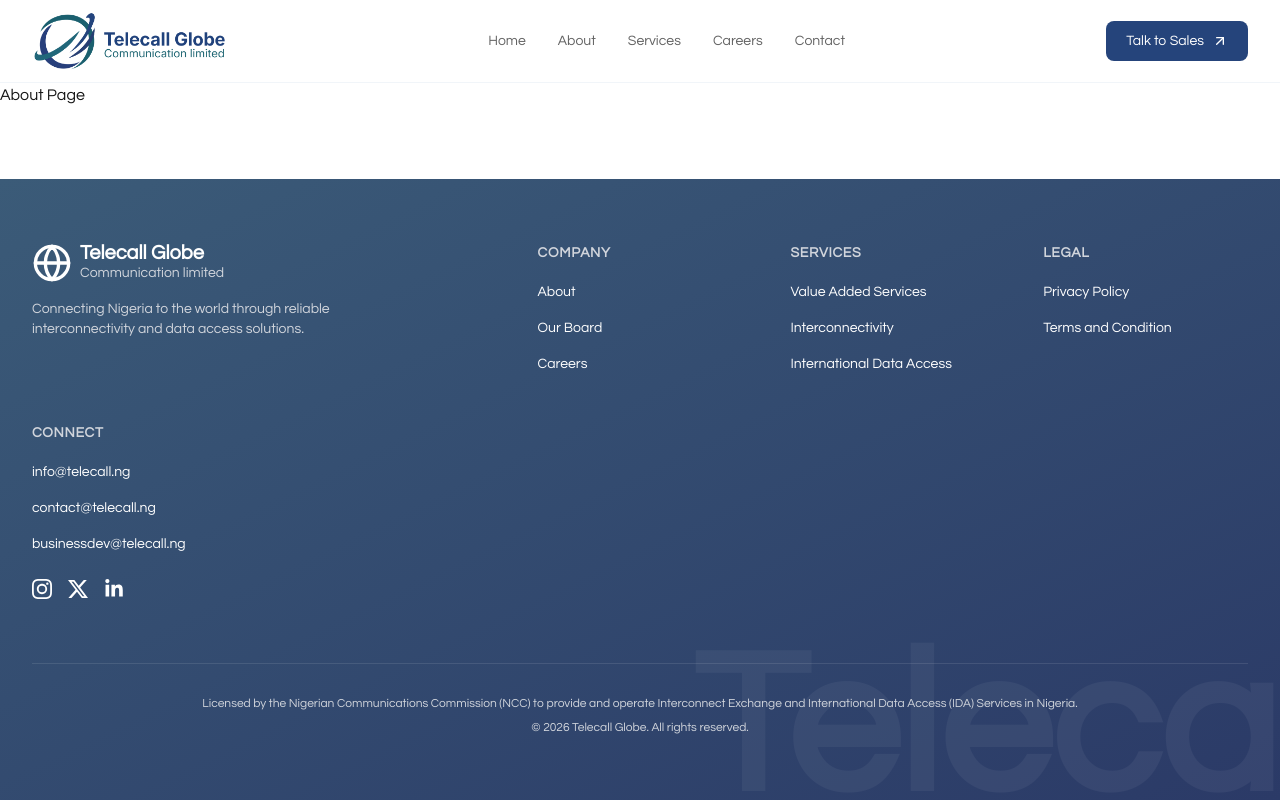
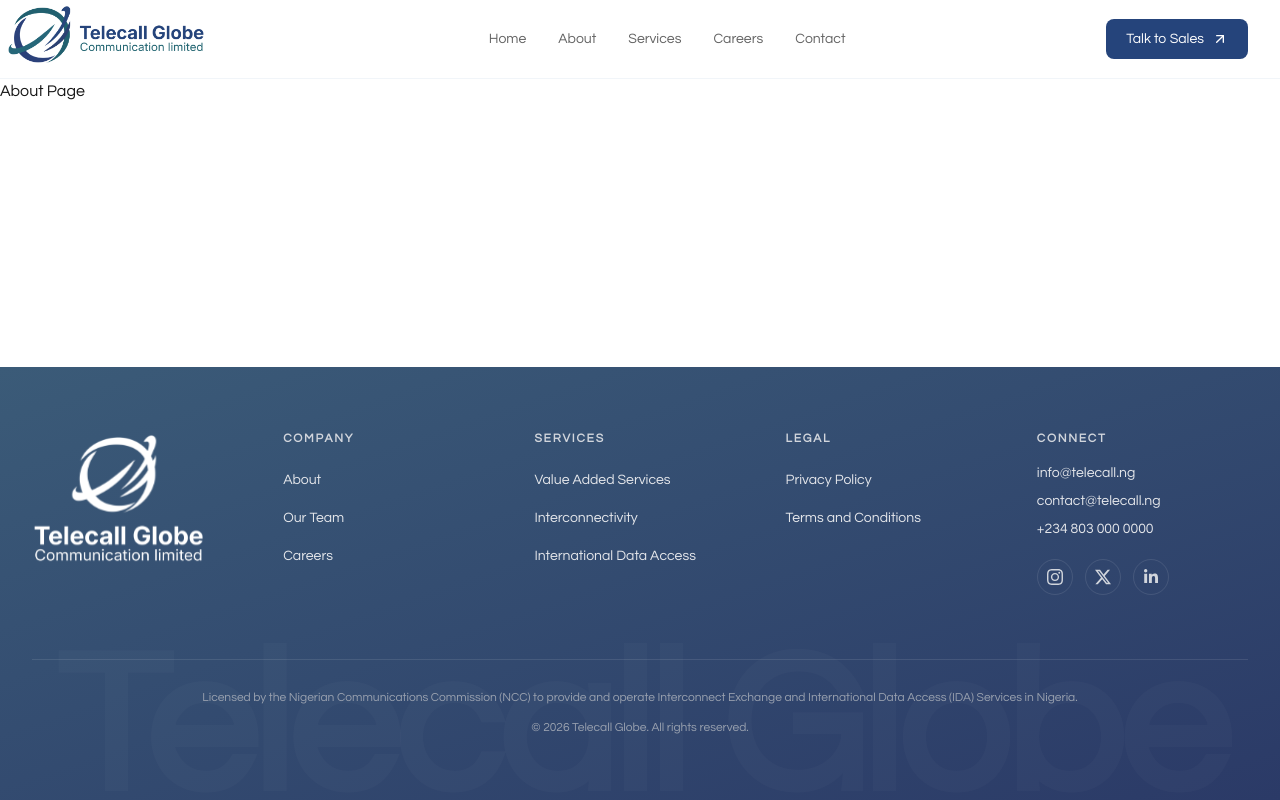
Before and after one commit to telecall-globe/official-website, a Next.js app: page /about in a window 1280 px wide. Built offline with nearby package versions, Linux system fonts and the light colour scheme.

Commit message:
add: footer section
Signed-off-by: Nweke Chidi <nwekechidigodwin460@gmail.com>

```diff
--- a/components/Footer.tsx
+++ b/components/Footer.tsx
@@ -1,7 +1,7 @@
 import Link from "next/link";
-import { Globe } from "lucide-react";
 import { SiInstagram, SiX } from "react-icons/si";
 import { FaLinkedinIn } from "react-icons/fa6";
+import Image from "next/image";
 
 export default function Footer() {
   const currentYear = new Date().getFullYear();
@@ -9,57 +9,63 @@ export default function Footer() {
   return (
     <footer className="relative w-full overflow-hidden bg-gradient-to-br from-[#3B5B78] to-[#2B3A67] text-white">
       {/* Background Watermark */}
-      <div className="pointer-events-none absolute -bottom-20 -right-20 select-none text-[200px] font-bold text-white/5">
-        Telecall
+      <div
+        aria-hidden="true"
+        className="pointer-events-none absolute -bottom-10 sm:-bottom-20 left-1/2 -translate-x-1/2 select-none whitespace-nowrap text-[120px] font-bold tracking-tight text-white/[0.025] sm:text-[160px] lg:text-[200px]"
+      >
+        Telecall Globe
       </div>
 
       <div className="relative z-10 mx-auto max-w-7xl px-4 py-16 sm:px-6 lg:px-8">
-        <div className="grid grid-cols-1 gap-12 md:grid-cols-2 lg:grid-cols-5">
-          {/* Logo Section */}
-          <div className="lg:col-span-2">
-            <Link href="/" className="mb-4 flex items-center gap-2">
-              <Globe className="h-10 w-10 text-white" />
-              <div className="flex flex-col">
-                <span className="text-xl font-bold leading-none">
-                  Telecall Globe
-                </span>
-                <span className="text-sm text-gray-300">
-                  Communication limited
-                </span>
-              </div>
+        {/* Main Footer Content */}
+        <div className="grid grid-cols-1 gap-12 sm:grid-cols-2 lg:grid-cols-5 lg:gap-10">
+          {/* Logo / About */}
+          <div>
+            <Link href="/" className="inline-flex">
+              <Image
+                src="/svg/telecall-logo-footer.svg"
+                alt="Telecall Globe Logo"
+                width={200}
+                height={200}
+                className="h-auto w-[180px]"
+              />
             </Link>
-            <p className="mt-4 max-w-xs text-sm text-gray-300">
+
+            {/* <p className="mt-5 max-w-xs text-sm leading-6 text-gray-300">
               Connecting Nigeria to the world through reliable interconnectivity
               and data access solutions.
-            </p>
+            </p> */}
           </div>
 
-          {/* Links Columns */}
+          {/* Company */}
           <div>
-            <h3 className="mb-4 text-sm font-semibold uppercase tracking-wider text-gray-300">
+            <h3 className="mb-5 text-xs font-semibold uppercase tracking-[0.15em] text-gray-300">
               Company
             </h3>
-            <ul className="space-y-3">
+
+            <ul className="space-y-3.5">
               <li>
                 <Link
                   href="/about"
-                  className="text-sm transition-colors hover:text-white"
+                  className="text-sm text-gray-200 transition-colors duration-300 hover:text-white"
                 >
                   About
                 </Link>
               </li>
+
               <li>
                 <Link
-                  href="/board"
-                  className="text-sm transition-colors hover:text-white"
+                  href="/about#team"
+                  className="text-sm text-gray-200 transition-colors duration-300 hover:text-white"
                 >
-                  Our Board
+                  Our Team
                 </Link>
               </li>
+
               <li>
                 <Link
                   href="/careers"
-                  className="text-sm transition-colors hover:text-white"
+                  className="text-sm text-gray-200 transition-colors duration-300 hover:text-white"
                 >
                   Careers
                 </Link>
@@ -67,31 +73,35 @@ export default function Footer() {
             </ul>
           </div>
 
+          {/* Services */}
           <div>
-            <h3 className="mb-4 text-sm font-semibold uppercase tracking-wider text-gray-300">
+            <h3 className="mb-5 text-xs font-semibold uppercase tracking-[0.15em] text-gray-300">
               Services
             </h3>
-            <ul className="space-y-3">
+
+            <ul className="space-y-3.5">
               <li>
                 <Link
-                  href="/services/value-added"
-                  className="text-sm transition-colors hover:text-white"
+                  href="/services#value-added-services"
+                  className="text-sm text-gray-200 transition-colors duration-300 hover:text-white"
                 >
                   Value Added Services
                 </Link>
               </li>
+
               <li>
                 <Link
-                  href="/services/interconnectivity"
-                  className="text-sm transition-colors hover:text-white"
+                  href="/services#interconnectivity"
+                  className="text-sm text-gray-200 transition-colors duration-300 hover:text-white"
                 >
                   Interconnectivity
                 </Link>
               </li>
+
               <li>
                 <Link
-                  href="/services/data"
-                  className="text-sm transition-colors hover:text-white"
+                  href="/services#international-data-access"
+                  className="text-sm text-gray-200 transition-colors duration-300 hover:text-white"
                 >
                   International Data Access
                 </Link>
@@ -99,98 +109,102 @@ export default function Footer() {
             </ul>
           </div>
 
-          <div className="flex flex-col justify-between">
+          {/* Legal + Connect */}
           <div>
-              <h3 className="mb-4 text-sm font-semibold uppercase tracking-wider text-gray-300">
+            <h3 className="mb-5 text-xs font-semibold uppercase tracking-[0.15em] text-gray-300">
               Legal
             </h3>
-              <ul className="space-y-3">
+
+            <ul className="space-y-3.5">
               <li>
                 <Link
-                    href="/privacy"
-                    className="text-sm transition-colors hover:text-white"
+                  href="/privacy-policy"
+                  className="text-sm text-gray-200 transition-colors duration-300 hover:text-white"
                 >
                   Privacy Policy
                 </Link>
               </li>
+
               <li>
                 <Link
-                    href="/terms"
-                    className="text-sm transition-colors hover:text-white"
+                  href="/terms-conditions"
+                  className="text-sm text-gray-200 transition-colors duration-300 hover:text-white"
                 >
-                    Terms and Condition
+                  Terms and Conditions
                 </Link>
               </li>
             </ul>
           </div>
-          </div>
-
           <div>
-            <h3 className="mb-4 text-sm font-semibold uppercase tracking-wider text-gray-300">
+            {/* Connect */}
+            <div className="mt-0">
+              <h3 className="mb-4 text-xs font-semibold uppercase tracking-[0.15em] text-gray-300">
                 Connect
               </h3>
-            <ul className="mb-6 space-y-3">
-              <li>
+
+              <div className="space-y-2">
                 <a
                   href="mailto:info@telecall.ng"
-                  className="text-sm transition-colors hover:text-white"
+                  className="block text-sm text-gray-200 transition-colors duration-300 hover:text-white"
                 >
                   info@telecall.ng
                 </a>
-              </li>
-              <li>
+
                 <a
                   href="mailto:contact@telecall.ng"
-                  className="text-sm transition-colors hover:text-white"
+                  className="block text-sm text-gray-200 transition-colors duration-300 hover:text-white"
                 >
                   contact@telecall.ng
                 </a>
-              </li>
-              <li>
                 <a
-                  href="mailto:businessdev@telecall.ng"
-                  className="text-sm transition-colors hover:text-white"
+                  href="tel:+2348030000000"
+                  className="block text-sm text-gray-200 transition-colors duration-300 hover:text-white"
                 >
-                  businessdev@telecall.ng
+                  +234 803 000 0000
                 </a>
-              </li>
-            </ul>
+              </div>
 
-            {/* Social Icons using react-icons */}
-            <div className="flex gap-4">
+              {/* Social Icons */}
+              <div className="mt-5 flex items-center gap-3">
                 <Link
                   href="#"
                   aria-label="Instagram"
-                className="transition-colors hover:text-gray-300"
+                  className="flex h-9 w-9 items-center justify-center rounded-full border border-white/10 text-gray-300 transition-all duration-300 hover:-translate-y-1 hover:border-white/30 hover:bg-white/10 hover:text-white"
                 >
-                <SiInstagram className="h-5 w-5" />
+                  <SiInstagram className="h-4 w-4" />
                 </Link>
+
                 <Link
                   href="#"
                   aria-label="Twitter / X"
-                className="transition-colors hover:text-gray-300"
+                  className="flex h-9 w-9 items-center justify-center rounded-full border border-white/10 text-gray-300 transition-all duration-300 hover:-translate-y-1 hover:border-white/30 hover:bg-white/10 hover:text-white"
                 >
-                <SiX className="h-5 w-5" />
+                  <SiX className="h-4 w-4" />
                 </Link>
+
                 <Link
                   href="#"
                   aria-label="LinkedIn"
-                className="transition-colors hover:text-gray-300"
+                  className="flex h-9 w-9 items-center justify-center rounded-full border border-white/10 text-gray-300 transition-all duration-300 hover:-translate-y-1 hover:border-white/30 hover:bg-white/10 hover:text-white"
                 >
-                <FaLinkedinIn className="h-5 w-5" />
+                  <FaLinkedinIn className="h-4 w-4" />
                 </Link>
+              </div>
             </div>
           </div>
         </div>
 
         {/* Bottom Section */}
-        <div className="mt-16 border-t border-white/10 pt-8 text-center text-xs text-gray-300">
-          <p className="mb-2">
+        <div className="mt-16 border-t border-white/10 pt-7 text-center">
+          <p className="mx-auto max-w-4xl text-xs leading-5 text-gray-400">
             Licensed by the Nigerian Communications Commission (NCC) to provide
             and operate Interconnect Exchange and International Data Access
             (IDA) Services in Nigeria.
           </p>
-          <p>© {currentYear} Telecall Globe. All rights reserved.</p>
+
+          <p className="mt-3 text-xs text-gray-400">
+            © {currentYear} Telecall Globe. All rights reserved.
+          </p>
         </div>
       </div>
     </footer>
--- a/components/Header.tsx
+++ b/components/Header.tsx
@@ -1,6 +1,6 @@
 "use client";
 
-import { useState } from "react";
+import { useEffect, useState } from "react";
 import Link from "next/link";
 import Image from "next/image";
 import { Menu, X, ArrowUpRight } from "lucide-react";
@@ -17,15 +17,11 @@ const navLinks = [
 const menuVariants: Variants = {
   closed: {
     opacity: 0,
-    transition: {
-      duration: 0.25,
-      ease: "easeInOut",
-    },
   },
   open: {
     opacity: 1,
     transition: {
-      duration: 0.35,
+      duration: 0.25,
       ease: "easeOut",
     },
   },
@@ -35,8 +31,8 @@ const containerVariants: Variants = {
   closed: {},
   open: {
     transition: {
-      staggerChildren: 0.08,
-      delayChildren: 0.15,
+      staggerChildren: 0.06,
+      delayChildren: 0.1,
     },
   },
 };
@@ -44,13 +40,13 @@ const containerVariants: Variants = {
 const itemVariants: Variants = {
   closed: {
     opacity: 0,
-    y: 30,
+    y: 15,
   },
   open: {
     opacity: 1,
     y: 0,
     transition: {
-      duration: 0.45,
+      duration: 0.35,
       ease: [0.22, 1, 0.36, 1],
     },
   },
@@ -58,6 +54,32 @@ const itemVariants: Variants = {
 
 const Header = () => {
   const [isMobileMenuOpen, setIsMobileMenuOpen] = useState(false);
+  const [isScrolled, setIsScrolled] = useState(false);
+
+  useEffect(() => {
+    const handleScroll = () => {
+      setIsScrolled(window.scrollY > 10);
+    };
+
+    window.addEventListener("scroll", handleScroll);
+
+    return () => {
+      window.removeEventListener("scroll", handleScroll);
+    };
+  }, []);
+
+  // Prevent background scrolling when mobile menu is open
+  useEffect(() => {
+    if (isMobileMenuOpen) {
+      document.body.style.overflow = "hidden";
+    } else {
+      document.body.style.overflow = "";
+    }
+
+    return () => {
+      document.body.style.overflow = "";
+    };
+  }, [isMobileMenuOpen]);
 
   const closeMobileMenu = () => {
     setIsMobileMenuOpen(false);
@@ -65,8 +87,13 @@ const Header = () => {
 
   return (
     <>
-      <header className="relative z-50 w-full border-b border-slate-100 bg-white/95 backdrop-blur-md">
-        <div className="mx-auto flex h-[82px] max-w-7xl items-center justify-between px-4 sm:px-6 lg:px-8">
+      {/* Header */}
+      <header
+        className={`sticky top-0 z-50 w-full border-b border-slate-100 bg-white/95 backdrop-blur-md transition-shadow duration-300 ${
+          isScrolled ? "shadow-sm" : ""
+        }`}
+      >
+        <div className="mx-auto flex h-[78px] max-w-7xl items-center justify-between px-4 sm:px-6 lg:px-8">
           {/* Logo */}
           <Link
             href="/"
@@ -78,7 +105,7 @@ const Header = () => {
               alt="Telecall Globe Communications Limited"
               width={213}
               height={65}
-              className="h-auto w-[300px] sm:w-[195px]"
+              className="h-auto w-[200px] sm:w-[220px] -ml-6 mb-2"
               priority
             />
           </Link>
@@ -93,7 +120,7 @@ const Header = () => {
               >
                 {link.name}
 
-                {/* <span className="absolute bottom-0 left-0 h-[2px] w-0 bg-[#25447B] transition-all duration-300 group-hover:w-full" /> */}
+                <span className="absolute bottom-0 left-0 h-[1.5px] w-0 bg-[#25447B] transition-all duration-300 group-hover:w-full" />
               </Link>
             ))}
           </nav>
@@ -102,10 +129,10 @@ const Header = () => {
           <div className="hidden md:block">
             <Link
               href="/contact"
-              className="group flex items-center gap-2 rounded-lg bg-[#25447B] px-5 py-2.5 text-sm font-medium text-white transition-all duration-300 hover:-translate-y-0.5 hover:bg-[#1d3765] hover:shadow-lg hover:shadow-[#25447B]/20"
+              className="group flex items-center gap-2 rounded-lg bg-[#25447B] px-5 py-2.5 text-sm font-medium text-white transition-all duration-300 hover:bg-[#1d3765]"
             >
               Talk to Sales
-              <ArrowUpRight className="h-4 w-4 transition-transform duration-300 group-hover:translate-x-0.5 group-hover:-translate-y-0.5" />
+              <ArrowUpRight className="h-4 w-4 transition-transform duration-300 group-hover:-translate-y-0.5 group-hover:translate-x-0.5" />
             </Link>
           </div>
 
@@ -115,28 +142,28 @@ const Header = () => {
             aria-label={isMobileMenuOpen ? "Close menu" : "Open menu"}
             aria-expanded={isMobileMenuOpen}
             onClick={() => setIsMobileMenuOpen((prev) => !prev)}
-            className="relative z-[60] flex h-11 w-11 items-center justify-center rounded-full border border-slate-200 bg-white text-slate-700 transition-all duration-300 hover:border-[#25447B] hover:text-[#25447B] md:hidden"
+            className="relative z-[60] flex h-10 w-10 items-center justify-center text-slate-700 md:hidden"
           >
             <AnimatePresence mode="wait" initial={false}>
               {isMobileMenuOpen ? (
                 <motion.div
                   key="close"
-                  initial={{ rotate: -90, opacity: 0, scale: 0.7 }}
-                  animate={{ rotate: 0, opacity: 1, scale: 1 }}
-                  exit={{ rotate: 90, opacity: 0, scale: 0.7 }}
+                  initial={{ rotate: -45, opacity: 0 }}
+                  animate={{ rotate: 0, opacity: 1 }}
+                  exit={{ rotate: 45, opacity: 0 }}
                   transition={{ duration: 0.2 }}
                 >
-                  <X className="h-5 w-5" />
+                  <X className="h-6 w-6" />
                 </motion.div>
               ) : (
                 <motion.div
                   key="menu"
-                  initial={{ rotate: 90, opacity: 0, scale: 0.7 }}
-                  animate={{ rotate: 0, opacity: 1, scale: 1 }}
-                  exit={{ rotate: -90, opacity: 0, scale: 0.7 }}
+                  initial={{ rotate: 45, opacity: 0 }}
+                  animate={{ rotate: 0, opacity: 1 }}
+                  exit={{ rotate: -45, opacity: 0 }}
                   transition={{ duration: 0.2 }}
                 >
-                  <Menu className="h-5 w-5" />
+                  <Menu className="h-6 w-6" />
                 </motion.div>
               )}
             </AnimatePresence>
@@ -144,7 +171,7 @@ const Header = () => {
         </div>
       </header>
 
-      {/* Mobile Full-Screen Menu */}
+      {/* Mobile Menu */}
       <AnimatePresence>
         {isMobileMenuOpen && (
           <motion.div
@@ -152,36 +179,25 @@ const Header = () => {
             initial="closed"
             animate="open"
             exit="closed"
-            className="fixed inset-0 z-40 flex min-h-screen flex-col bg-white md:hidden"
+            className="fixed inset-0 z-40 bg-white md:hidden"
           >
-            {/* Decorative background */}
-            <div className="pointer-events-none absolute inset-0 overflow-hidden">
-              <div className="absolute -right-32 top-20 h-72 w-72 rounded-full bg-[#25447B]/5 blur-3xl" />
-              <div className="absolute -left-32 bottom-10 h-72 w-72 rounded-full bg-slate-100 blur-3xl" />
-            </div>
-
-            {/* Menu Content */}
             <motion.div
               variants={containerVariants}
               initial="closed"
               animate="open"
-              className="relative flex flex-1 flex-col px-6 pb-8 pt-28 sm:px-10"
+              className="flex h-full flex-col px-6 pb-8 pt-[110px] sm:px-10"
             >
-              {/* Small heading */}
-              <motion.div
+              {/* Simple navigation label */}
+              <motion.p
                 variants={itemVariants}
-                className="mb-8 flex items-center gap-3"
+                className="mb-5 text-xs font-medium uppercase tracking-[0.18em] text-[#25447B]"
               >
-                <span className="h-px w-8 bg-[#25447B]" />
-
-                <span className="text-xs font-semibold uppercase tracking-[0.2em] text-[#25447B]">
-                  Navigation
-                </span>
-              </motion.div>
+                Menu
+              </motion.p>
 
               {/* Navigation Links */}
               <nav className="flex flex-col">
-                {navLinks.map((link, index) => (
+                {navLinks.map((link) => (
                   <motion.div
                     key={link.name}
                     variants={itemVariants}
@@ -190,52 +206,33 @@ const Header = () => {
                     <Link
                       href={link.href}
                       onClick={closeMobileMenu}
-                      className="group flex items-center justify-between py-5"
+                      className="group flex items-center justify-between py-4"
                     >
-                      <span className="flex items-center gap-4">
-                        <span className="text-xs font-medium text-slate-400">
-                          0{index + 1}
-                        </span>
-
-                        <span className="text-3xl font-medium tracking-tight text-slate-900 transition-colors duration-300 group-hover:text-[#25447B] sm:text-4xl">
-                          {link.name}
-                        </span>
+                      <span className="text-2xl font-medium tracking-tight text-slate-800 transition-colors duration-300 group-hover:text-[#25447B]">
+                        {link.name}
                       </span>
 
-                      <ArrowUpRight className="h-6 w-6 text-slate-300 transition-all duration-300 group-hover:-translate-y-1 group-hover:translate-x-1 group-hover:text-[#25447B]" />
+                      <ArrowUpRight className="h-5 w-5 text-slate-300 transition-all duration-300 group-hover:-translate-y-0.5 group-hover:translate-x-0.5 group-hover:text-[#25447B]" />
                     </Link>
                   </motion.div>
                 ))}
               </nav>
 
-              {/* Bottom CTA */}
-              <motion.div variants={itemVariants} className="mt-auto pt-8">
+              {/* CTA */}
+              <motion.div variants={itemVariants} className="mt-auto">
                 <Link
                   href="/contact"
                   onClick={closeMobileMenu}
-                  className="group flex w-full items-center justify-between rounded-xl bg-[#25447B] px-6 py-5 text-white transition-all duration-300 hover:bg-[#1d3765]"
+                  className="group flex w-full items-center justify-between rounded-lg bg-[#25447B] px-5 py-4 text-white transition-colors duration-300 hover:bg-[#1d3765]"
                 >
-                  <div>
-                    <p className="text-xs font-medium uppercase tracking-wider text-white/60">
-                      Ready to connect?
-                    </p>
+                  <span className="text-sm font-medium">Talk to Sales</span>
 
-                    <p className="mt-1 text-lg font-semibold">Talk to Sales</p>
-                  </div>
+                  <ArrowUpRight className="h-5 w-5 transition-transform duration-300 group-hover:-translate-y-0.5 group-hover:translate-x-0.5" />
+                </Link>
 
-                  <div className="flex h-10 w-10 items-center justify-center rounded-full bg-white/10 transition-transform duration-300 group-hover:rotate-45">
-                    <ArrowUpRight className="h-5 w-5" />
-                  </div>
-                </Link>
-              </motion.div>
-
-              {/* Footer text */}
-              <motion.div
-                variants={itemVariants}
-                className="mt-6 flex items-center justify-between text-xs text-slate-400"
-              >
-                <span>Telecall Globe Communications Limited</span>
-                <span>© {new Date().getFullYear()}</span>
+                <p className="mt-5 text-xs text-slate-400">
+                  Telecall Globe Communications Limited
+                </p>
               </motion.div>
             </motion.div>
           </motion.div>
```
Also changed, not shown: public/img/telecall-logo.png, public/svg/telecall-logo-footer.svg (added). Lines whose indentation alone changed are shown as unchanged.
